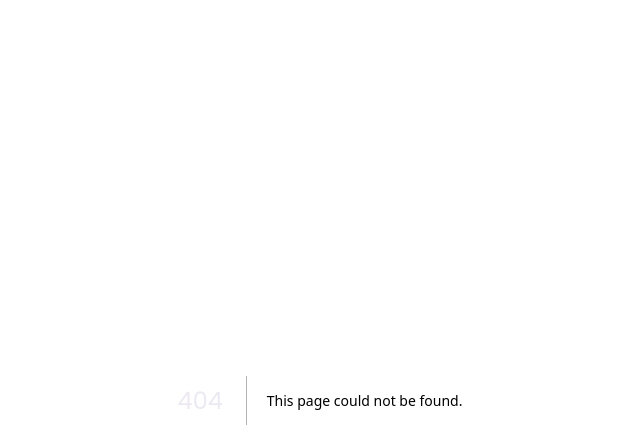
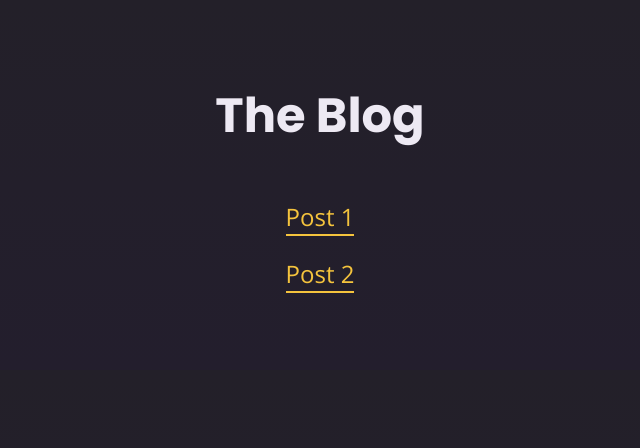
Before and after one commit to daniel-avzaradel/next-js14-full-course, a Next.js app in the folder 01-starting-project/: page /blog/1 in a window 1280 px wide. Before the commit this address had no page. Shown: the top 448 px of the page, without its empty margins (320-960 px from the left). Built offline with nearby package versions, Linux system fonts and the light colour scheme.

Commit message:
creating dynamic routes

```diff
--- /dev/null
+++ b/01-starting-project/app/blog/[slug]/page.js
@@ -0,0 +1,13 @@
+import Link from "next/link"
+
+const BlogPage = () => {
+  return (
+    <main>
+      <h1>The Blog</h1>
+      <p><Link href={"/blog/post-1"}>Post 1</Link></p>
+      <p><Link href={"/blog/post-2"}>Post 2</Link></p>
+    </main>
+  )
+}
+
+export default BlogPage
```
